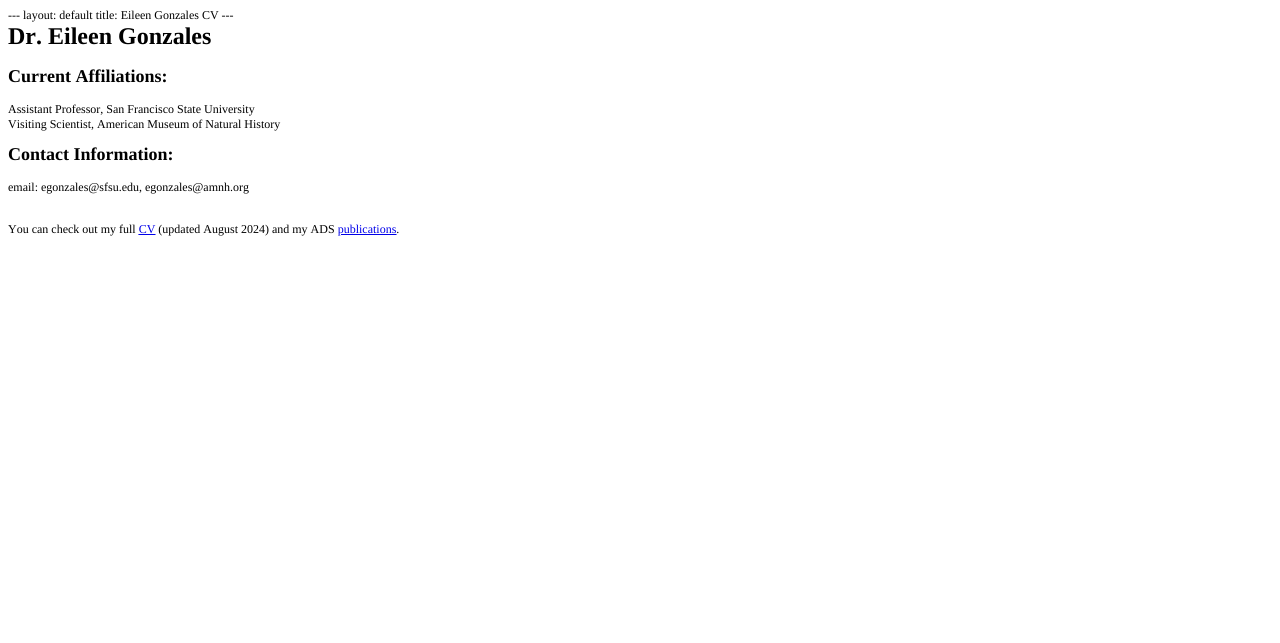
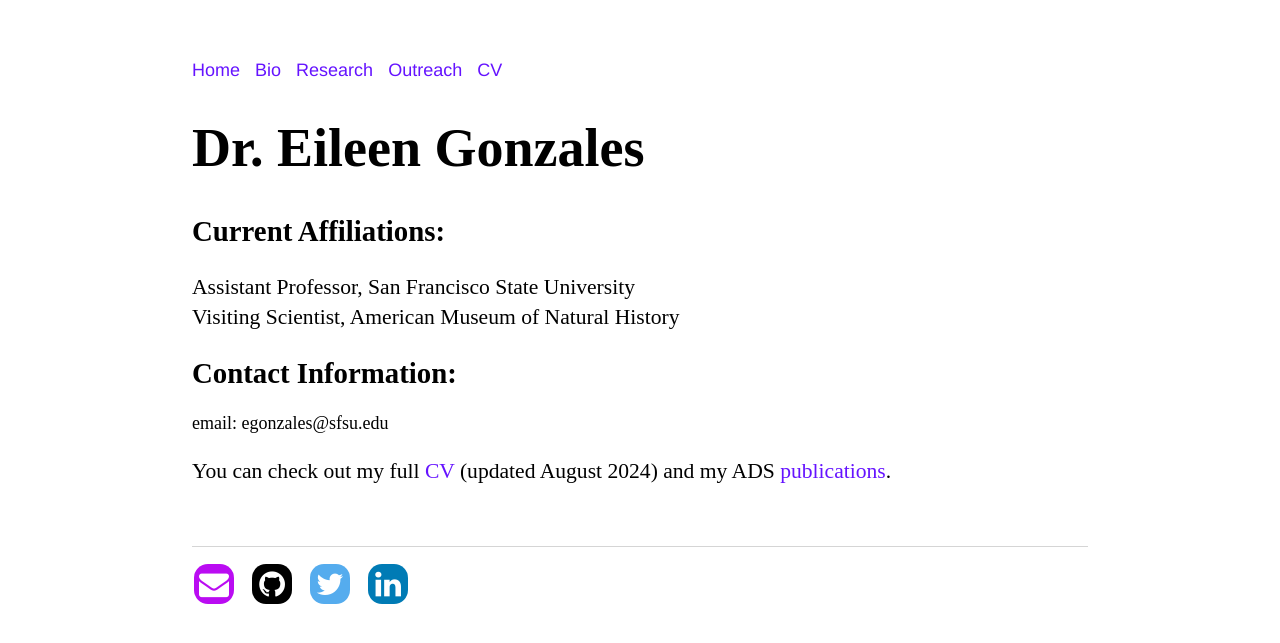
Before and after one commit to ECGonzales/ECGonzales.github.io, a Jekyll site: the page built from CV/index.html, in a window 1280 px wide. Shown: the top 643 px of the page. Built offline with Jekyll 4.4.1, drawn with Linux system fonts in a browser that asks for light colours.

Commit message:
Fix index.html

```diff
--- a/CV/index.html
+++ b/CV/index.html
@@ -1,28 +1,19 @@
-<!DOCTYPE html PUBLIC "-//W3C//DTD HTML 4.01//EN" "http://www.w3.org/TR/html4/strict.dtd">
-<html>
-<head>
-  <meta http-equiv="Content-Type" content="text/html; charset=utf-8">
-  <meta http-equiv="Content-Style-Type" content="text/css">
-  <title></title>
-  <meta name="Generator" content="Cocoa HTML Writer">
-  <meta name="CocoaVersion" content="2113.6">
-  <style type="text/css">
-    p.p1 {margin: 0.0px 0.0px 0.0px 0.0px; font: 12.0px Times; color: #000000; -webkit-text-stroke: #000000}
-    p.p4 {margin: 0.0px 0.0px 12.0px 0.0px; font: 12.0px Times; color: #000000; -webkit-text-stroke: #000000}
-    p.p5 {margin: 0.0px 0.0px 12.0px 0.0px; font: 12.0px Times; color: #000000; -webkit-text-stroke: #000000; min-height: 14.0px}
-    span.s1 {font-kerning: none}
-    span.s2 {text-decoration: underline ; font-kerning: none; color: #0000e9; -webkit-text-stroke: 0px #0000e9}
-  </style>
-</head>
-<body>
-<p class="p1"><span class="s1">--- layout: default title: Eileen Gonzales CV ---</span></p>
-<h1 style="margin: 0.0px 0.0px 16.1px 0.0px; font: 24.0px Times; color: #000000; -webkit-text-stroke: #000000"><span class="s1"><b>Dr. Eileen Gonzales</b></span></h1>
-<h2 style="margin: 0.0px 0.0px 14.9px 0.0px; font: 18.0px Times; color: #000000; -webkit-text-stroke: #000000"><span class="s1"><b>Current Affiliations:<span class="Apple-converted-space"> </span></b></span></h2>
-<p class="p4"><span class="s1">Assistant Professor, San Francisco State University<br>
-Visiting Scientist, American Museum of Natural History</span></p>
-<h2 style="margin: 0.0px 0.0px 14.9px 0.0px; font: 18.0px Times; color: #000000; -webkit-text-stroke: #000000"><span class="s1"><b>Contact Information:<span class="Apple-converted-space"> </span></b></span></h2>
-<p class="p1"><span class="s1">email: egonzales@sfsu.edu, egonzales@amnh.org</span></p>
-<p class="p5"><span class="s1"></span><br></p>
-<p class="p4"><span class="s1">You can check out my full <a href="http://ecgonzales.github.io/CV/CV_EileenGonzales.pdf"><span class="s2">CV</span></a> (updated August 2024) and my ADS <a href="https://ui.adsabs.harvard.edu/#search/q=orcid%3A0000-0003-4636-6676&amp;sort=date%20desc%2C%20bibcode%20desc&amp;p_=0"><span class="s2">publications</span></a>.</span></p>
-</body>
-</html>
+---
+layout: default
+title: Eileen Gonzales CV
+---
+
+	<div class="cv">
+		<h1>Dr. Eileen Gonzales</h1>
+		<h2>Current Affiliations: </h2>
+		<p>Assistant Professor, San Francisco State University<br>
+		   Visiting Scientist, American Museum of Natural History</p>
+
+		<h2>Contact Information: </h2>
+		<!-- <p>phone: 212-213-7633 </br> UPDATE this?-->
+		email: egonzales@sfsu.edu</p>
+
+		<p> You can check out my full <a href="http:/ECGonzales.github.io/CV/CV_EileenGonzales.pdf" class="download" title="Download CV as PDF">CV</a> (updated August 2024) and my ADS <a href="https://ui.adsabs.harvard.edu/#search/q=orcid%3A0000-0003-4636-6676&sort=date%20desc%2C%20bibcode%20desc&p_=0">publications</a>.</p>
+
+
+	</div>
```
